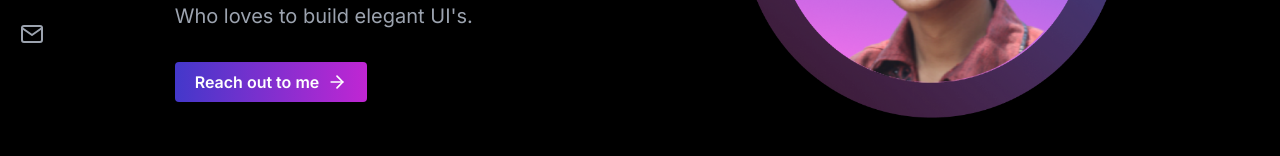
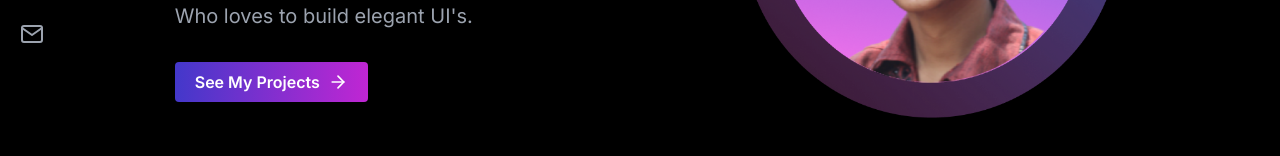
Before and after one commit to shubham-ghuge/shubham-ghuge.github.io, a React (Create React App) app: page / in a window 1280 px wide. Shown: the part 474-630 px from the top of the page. Built offline with nearby package versions, Linux system fonts and the light colour scheme; no server answers; the HTML template or start-up script is replaced by a standard one.

Commit message:
fixed: cta naming

```diff
--- a/src/pages/home/index.jsx
+++ b/src/pages/home/index.jsx
@@ -29,11 +29,11 @@ function Home() {
           UI&apos;s.
         </p>
         <button
-          aria-label="Go to contact page"
+          aria-label="See My Projects"
           className="btn-primary flex items-center"
-          onClick={() => navigate("/contact")}
+          onClick={() => navigate("/projects")}
         >
-          <span>Reach out to me</span>
+          <span>See My Projects</span>
           <FiArrowRight className="text-xl ml-2" />
         </button>
       </div>
```
